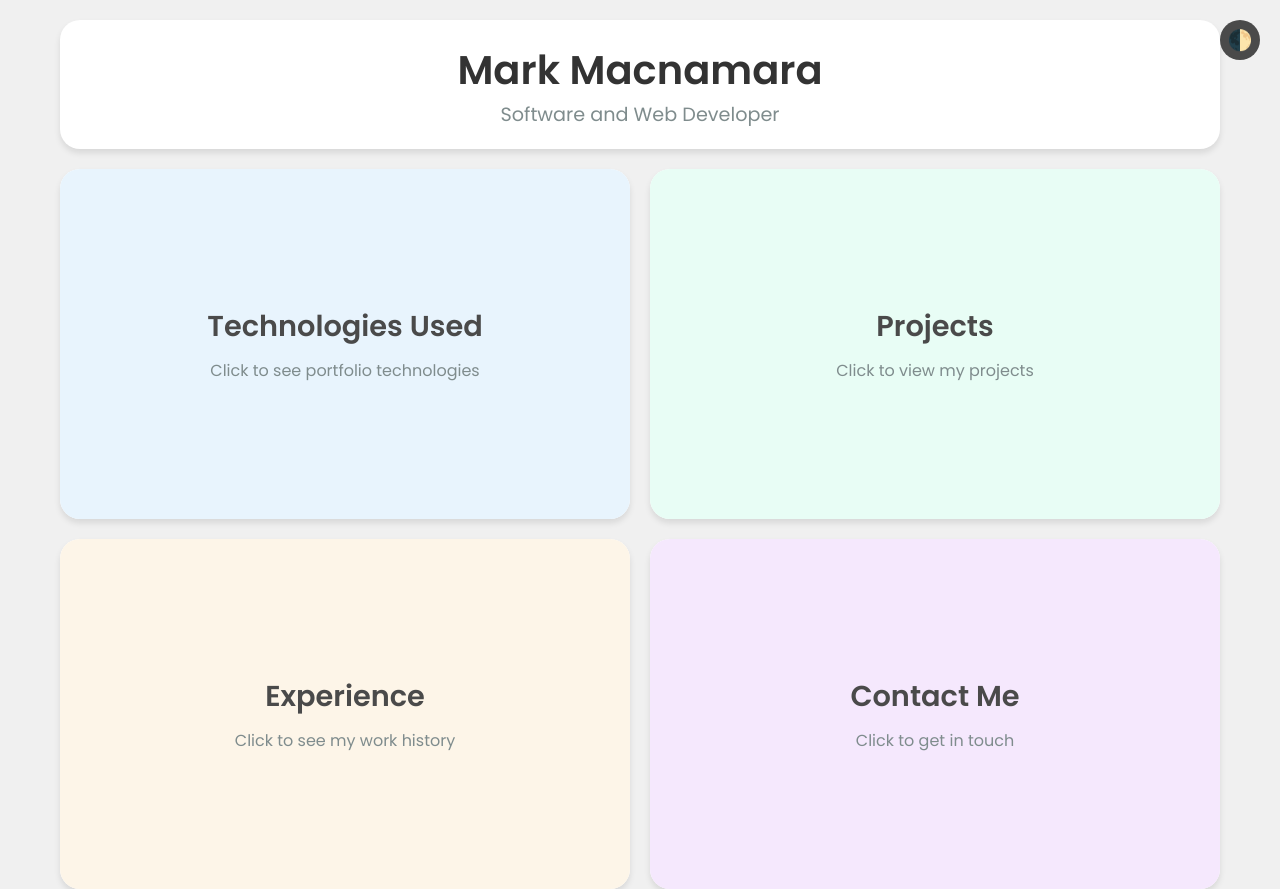
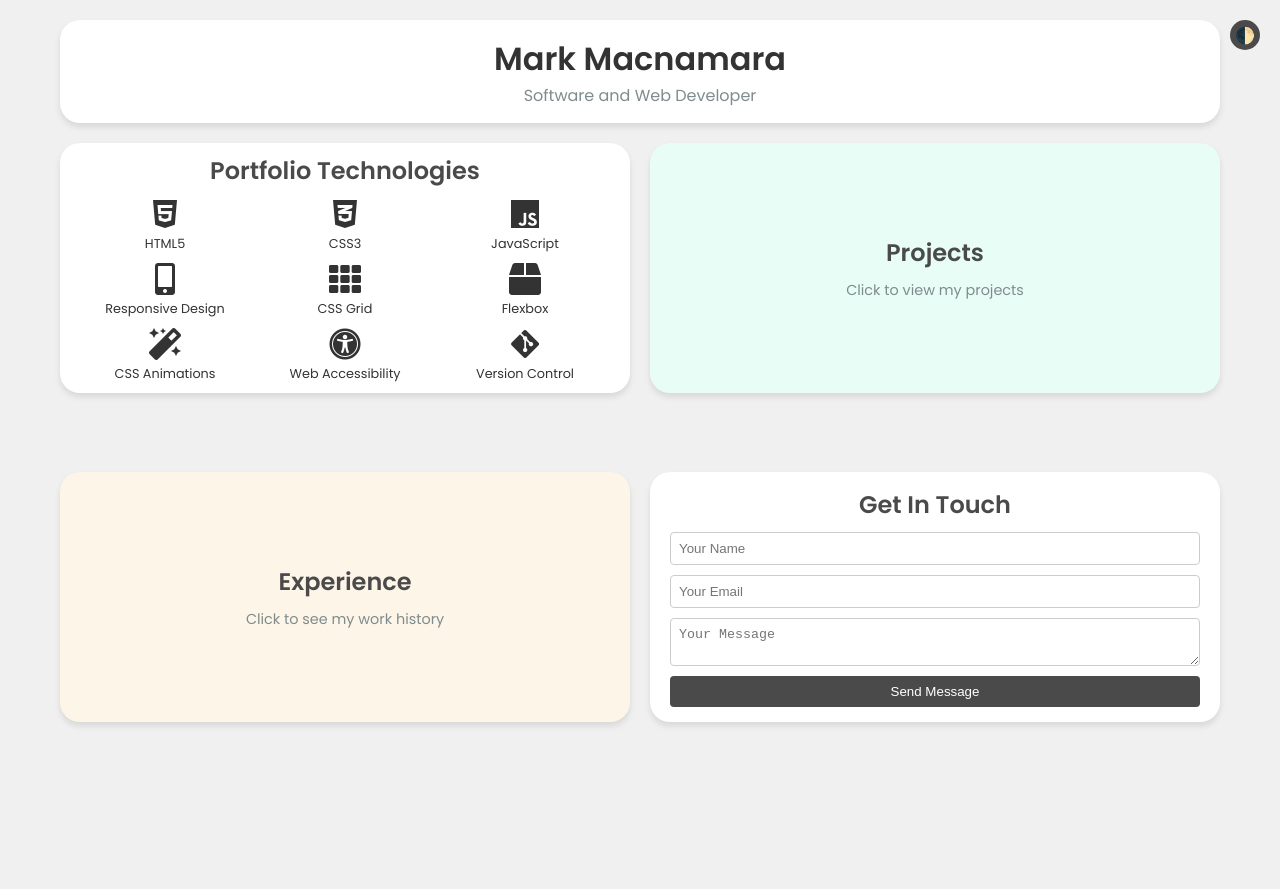
Before and after one commit to maakmacc/maakmacc.github.io, a plain HTML site: page index.html in a window 1280 px wide. After the commit the page ends 800 px from the top, so only its background shows below. Drawn offline with Linux system fonts and the light colour scheme.

Commit message:
Update index.html
New Test

```diff
--- a/index.html
+++ b/index.html
@@ -13,10 +13,10 @@
             --text-color: #333333;
             --title-color: #4a4a4a;
             --subtitle-color: #7f8c8d;
-            --skills-color: #e8f4fd;
+            --skills-color: #ffffff;
             --projects-color: #e8fdf5;
             --experience-color: #fdf5e8;
-            --contact-color: #f5e8fd;
+            --contact-color: #ffffff;
         }
 
         * {
@@ -26,10 +26,11 @@
         }
 
         body, html {
-            height: 100%;
+            height: 100vh;
             font-family: 'Poppins', sans-serif;
             background-color: var(--bg-color);
             color: var(--text-color);
+            overflow: hidden;
         }
 
         .container {
@@ -44,19 +45,19 @@
         .header {
             background-color: var(--card-bg);
             border-radius: 20px;
-            padding: 20px;
+            padding: 15px;
             text-align: center;
             margin-bottom: 20px;
             box-shadow: 0 4px 6px rgba(0, 0, 0, 0.1);
         }
 
         .header h1 {
-            font-size: 2.5rem;
+            font-size: 2rem;
             color: var(--text-color);
         }
 
         .header p {
-            font-size: 1.2rem;
+            font-size: 1rem;
             color: var(--subtitle-color);
         }
 
@@ -71,58 +72,30 @@
             background-color: var(--card-bg);
             border-radius: 20px;
             box-shadow: 0 4px 6px rgba(0, 0, 0, 0.1);
-            height: 350px;
-            perspective: 1000px;
-            cursor: pointer;
-        }
-
-        .card-inner {
-            position: relative;
-            width: 100%;
-            height: 100%;
-            text-align: center;
-            transition: transform 0.6s;
-            transform-style: preserve-3d;
-        }
-
-        .card.flipped .card-inner {
-            transform: rotateY(180deg);
-        }
-
-        .card-front, .card-back {
-            position: absolute;
-            width: 100%;
-            height: 100%;
-            -webkit-backface-visibility: hidden;
-            backface-visibility: hidden;
+            height: 250px;
             display: flex;
             flex-direction: column;
             justify-content: center;
             align-items: center;
-            padding: 15px;
-            border-radius: 20px;
-        }
-
-        .card-back {
-            transform: rotateY(180deg);
-            justify-content: space-between;
+            padding: 20px;
+            text-align: center;
         }
 
         .card h2 {
-            font-size: 1.8rem;
+            font-size: 1.5rem;
             margin-bottom: 10px;
             color: var(--title-color);
         }
 
         .card p {
-            font-size: 1rem;
+            font-size: 0.9rem;
             color: var(--subtitle-color);
         }
 
-        #skills .card-front { background-color: var(--skills-color); }
-        #projects .card-front { background-color: var(--projects-color); }
-        #experience .card-front { background-color: var(--experience-color); }
-        #contact .card-front { background-color: var(--contact-color); }
+        #skills { background-color: var(--skills-color); }
+        #projects { background-color: var(--projects-color); }
+        #experience { background-color: var(--experience-color); }
+        #contact { background-color: var(--contact-color); }
 
         .skills-grid {
             display: grid;
@@ -132,11 +105,6 @@
         }
 
         .skill-item {
-            background-color: rgba(255, 255, 255, 0.5);
-            border-radius: 8px;
-            padding: 8px 5px;
-            text-align: center;
-            font-size: 0.8rem;
             display: flex;
             flex-direction: column;
             align-items: center;
@@ -144,8 +112,12 @@
         }
 
         .skill-item i {
-            font-size: 1.8rem;
-            margin-bottom: 4px;
+            font-size: 2rem;
+            margin-bottom: 5px;
+        }
+
+        .skill-item span {
+            font-size: 0.8rem;
         }
 
         .contact-form {
@@ -156,14 +128,10 @@
 
         .contact-form input,
         .contact-form textarea {
-            margin-bottom: 8px;
-            padding: 6px;
+            margin-bottom: 10px;
+            padding: 8px;
             border: 1px solid #ccc;
             border-radius: 4px;
-        }
-
-        .contact-form textarea {
-            height: 60px;
         }
 
         .contact-form button {
@@ -183,13 +151,13 @@
             color: white;
             border: none;
             border-radius: 50%;
-            width: 40px;
-            height: 40px;
+            width: 30px;
+            height: 30px;
             cursor: pointer;
             display: flex;
             justify-content: center;
             align-items: center;
-            font-size: 20px;
+            font-size: 16px;
         }
 
         body.dark-mode {
@@ -216,12 +184,6 @@
         </header>
         <main class="content">
             <div class="card" id="skills">
-                <div class="card-inner">
-                    <div class="card-front">
-                        <h2>Technologies Used</h2>
-                        <p>Click to see portfolio technologies</p>
-                    </div>
-                    <div class="card-back">
                 <h2>Portfolio Technologies</h2>
                 <div class="skills-grid">
                     <div class="skill-item">
@@ -262,39 +224,15 @@
                     </div>
                 </div>
             </div>
-                </div>
-            </div>
             <div class="card" id="projects">
-                <div class="card-inner">
-                    <div class="card-front">
                 <h2>Projects</h2>
                 <p>Click to view my projects</p>
             </div>
-                    <div class="card-back">
-                        <h2>My Projects</h2>
-                        <!-- Add your projects here -->
-                    </div>
-                </div>
-            </div>
             <div class="card" id="experience">
-                <div class="card-inner">
-                    <div class="card-front">
                 <h2>Experience</h2>
                 <p>Click to see my work history</p>
             </div>
-                    <div class="card-back">
-                        <h2>Work History</h2>
-                        <!-- Add your work experience here -->
-                    </div>
-                </div>
-            </div>
             <div class="card" id="contact">
-                <div class="card-inner">
-                    <div class="card-front">
-                        <h2>Contact Me</h2>
-                        <p>Click to get in touch</p>
-                    </div>
-                    <div class="card-back">
                 <h2>Get In Touch</h2>
                 <form class="contact-form" id="contactForm">
                     <input type="text" placeholder="Your Name" required>
@@ -303,17 +241,9 @@
                     <button type="submit">Send Message</button>
                 </form>
             </div>
-                </div>
-            </div>
         </main>
     </div>
     <script>
-        document.querySelectorAll('.card').forEach(card => {
-            card.addEventListener('click', () => {
-                card.classList.toggle('flipped');
-            });
-        });
-
         document.querySelector('.dark-mode-toggle').addEventListener('click', () => {
             document.body.classList.toggle('dark-mode');
         });
@@ -322,7 +252,6 @@
             e.preventDefault();
             alert('Thank you for your message! I will get back to you soon.');
             this.reset();
-            this.closest('.card').classList.remove('flipped');
         });
     </script>
 </body>
```
Lines whose indentation alone changed are shown as unchanged.
